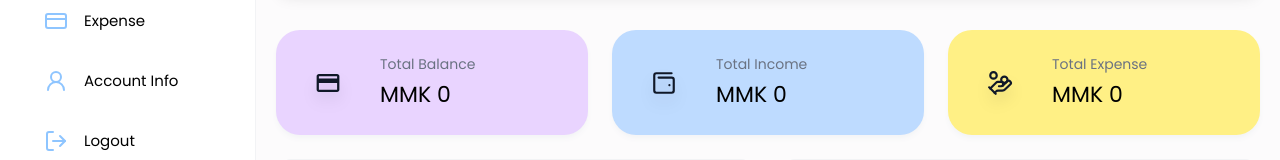
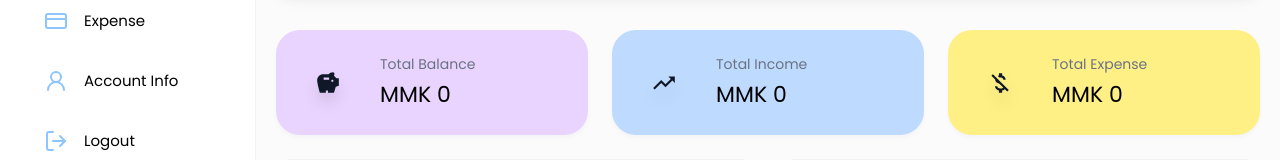
Before and after one commit to wintwah243/BudgetBee, a React (Vite) app in the folder frontend/expense-tracker/: page /dashboard in a window 1280 px wide. Shown: the part 379-539 px from the top of the page. Built offline with nearby package versions, Linux system fonts and the light colour scheme; no server answers; sample sign-in values are in the browser's storage.

Commit message:
Update Home.jsx

```diff
--- a/frontend/expense-tracker/src/pages/Dashboard/Home.jsx
+++ b/frontend/expense-tracker/src/pages/Dashboard/Home.jsx
@@ -5,8 +5,7 @@ import { useNavigate } from 'react-router-dom';
 import axiosInstance from '../../utils/axiosInstance';
 import { API_PATHS } from '../../utils/apiPaths';
 import InfoCard from '../../components/cards/InfoCard ';
-import { LuHandCoins, LuWalletMinimal } from 'react-icons/lu';
-import { IoMdCard } from 'react-icons/io';
+import { MdSavings, MdTrendingUp, MdOutlineMoneyOff } from 'react-icons/md';
 import { addThousandsSeparator } from '../../utils/helper';
 import RecentTransactions from '../../components/Dashboard/RecentTransactions';
 import FinanceOverview from '../../components/Dashboard/FinanceOverview';
@@ -58,24 +57,26 @@ const Home = () => {
           transition={{ duration: 0.5, ease: "easeOut" }}
         >
           <InfoCard
-            icon={<IoMdCard />}
+            icon={<MdSavings />}
             label="Total Balance"
             value={addThousandsSeparator(dashboardData?.totalBalance || 0)}
-            color="bg-"
+            color=""
             bgColor="bg-purple-200"
           />
+
           <InfoCard
-            icon={<LuWalletMinimal />}
+            icon={<MdTrendingUp />}
             label="Total Income"
             value={addThousandsSeparator(dashboardData?.totalIncome || 0)}
-            color="bg-"
+            color=""
             bgColor="bg-blue-200"
           />
+
           <InfoCard
-            icon={<LuHandCoins />}
+            icon={<MdOutlineMoneyOff />}
             label="Total Expense"
             value={addThousandsSeparator(dashboardData?.totalExpense || 0)}
-            color="bg-"
+            color=""
             bgColor="bg-yellow-200"
           />
         </motion.div>
```
